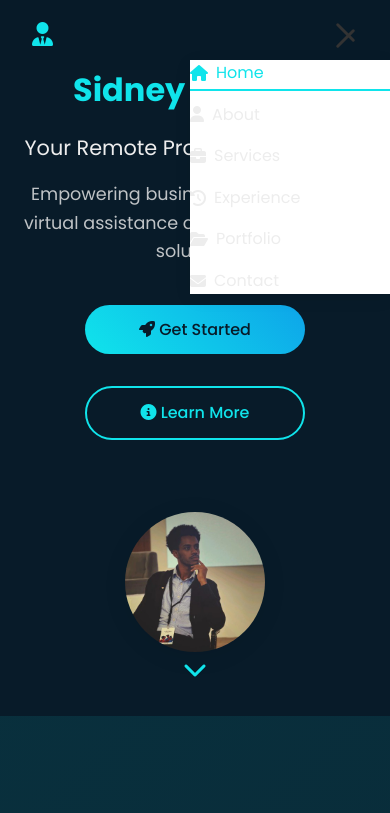
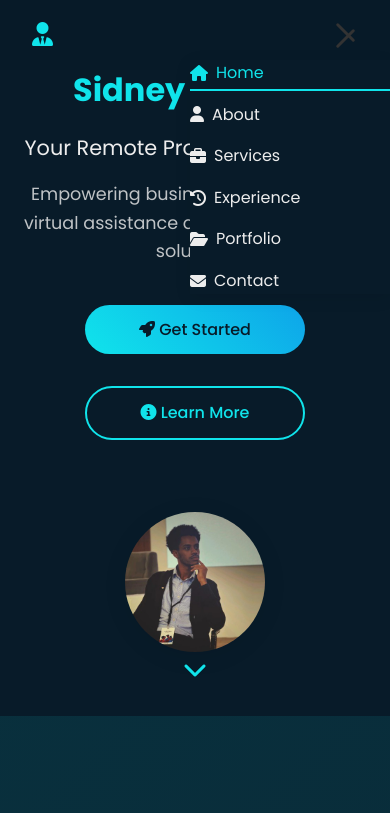
Before and after one commit to mathncode-sid/sidney-the-va, a plain HTML site: page index.html in a window 390 px wide. Both pictures are taken after a click on the element 345 px from the left and 35 px from the top of the page. Shown: the top 813 px of the page. Drawn offline with Linux system fonts and the light colour scheme.

Commit message:
changed the background color for toggling

```diff
--- a/styles.css
+++ b/styles.css
@@ -1145,7 +1145,7 @@ section {
         position: absolute;
         top: 60px;
         right: 0;
-        background: #fff;
+        background: #081b29;
         flex-direction: column;
         width: 200px;
         box-shadow: 0 4px 16px rgba(0,0,0,0.08);
@@ -1309,7 +1309,7 @@ section {
         position: absolute;
         top: 60px;
         right: 0;
-        background: #fff;
+        background: #081b29;
         flex-direction: column;
         width: 200px;
         box-shadow: 0 4px 16px rgba(0,0,0,0.08);
```
